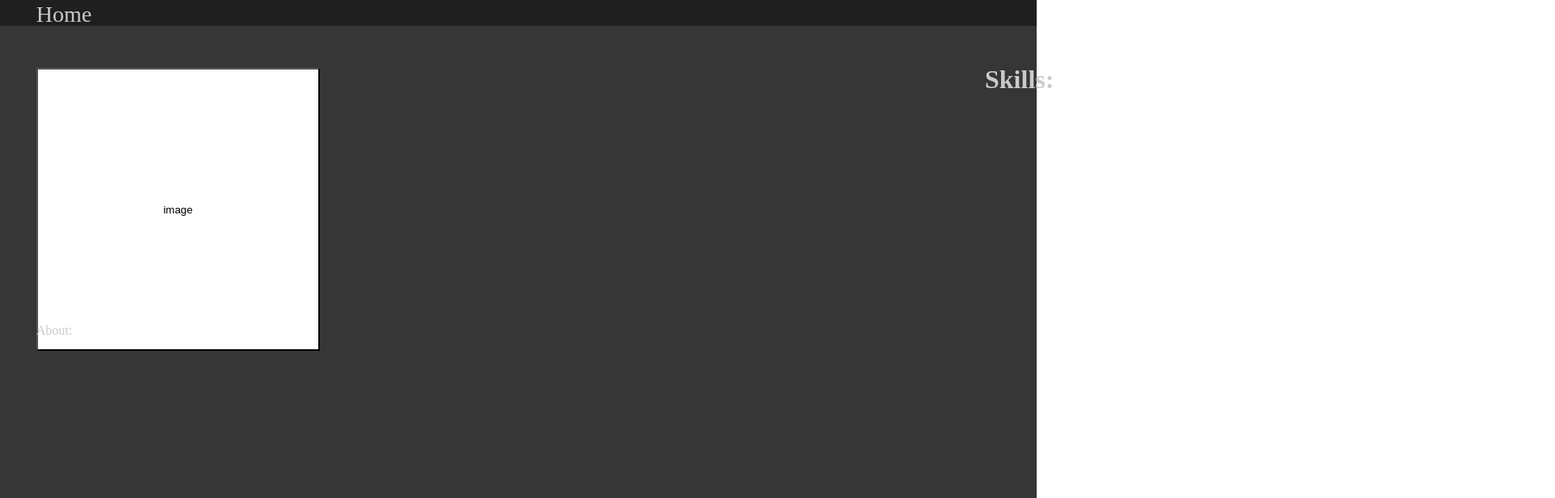
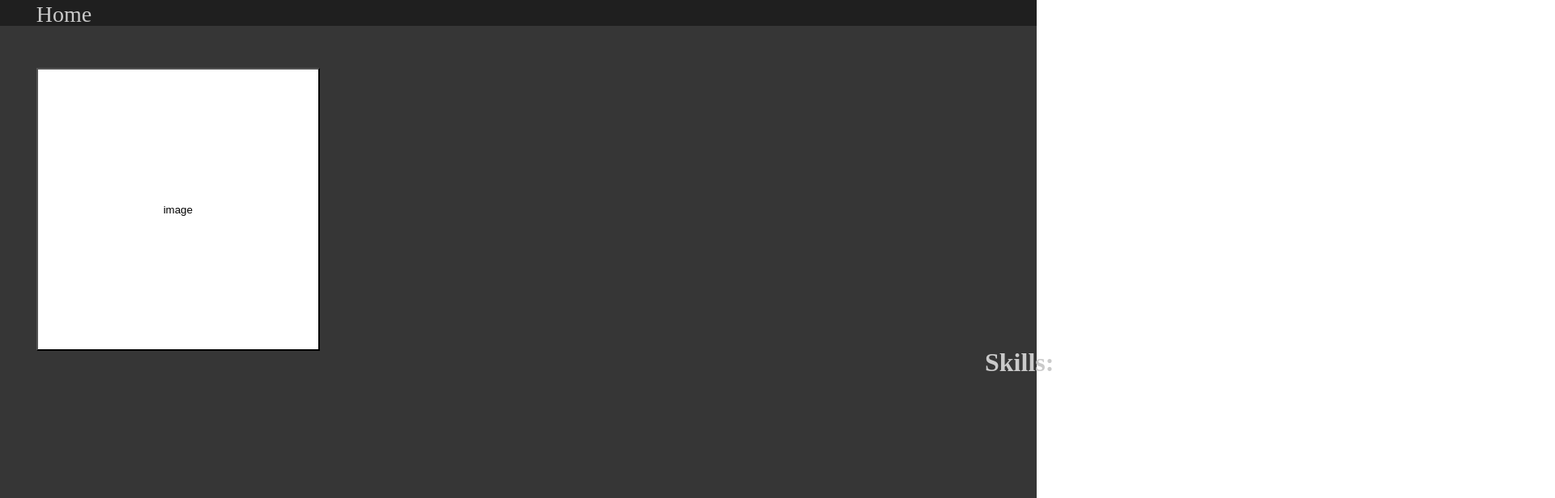
Before and after one commit to Lagendking/thing, a plain HTML site: page index.html in a window 1280 px wide. Shown: the top 616 px of the page at 81% size, 1920 px wide, since content can reach past the window. Drawn offline with Linux system fonts and the light colour scheme.

Commit message:
Update index.html

```diff
--- a/index.html
+++ b/index.html
@@ -13,9 +13,9 @@
     </div>
 
     <div style="width: 100vw; height: 125vh; background-color: rgb(54, 54, 54);">
-      <button id="Image" style="width: 350px; height: 350px; background-color: rgb(255, 255, 255); position: fixed; left: 3.5vw; top: 10.5vh;">image</button>
-      <h1 style="position: fixed; left: 95vw; top: 10vh; color: rgb(202, 202, 202);">Skills:</h1>
-      <p style="position: fixed; left: 3.5vw; top: 50vh; color: rgb(202, 202, 202);">About:</p>
+      <button id="Image" style="width: 350px; height: 350px; background-color: rgb(255, 255, 255); position: relative; left: 3.5vw; top: 10.5vh;">image</button>
+      <h1 style="position: relative; left: 95vw; top: 10vh; color: rgb(202, 202, 202);">Skills:</h1>
+      <p style="position: relative; left: 3.5vw; top: 50vh; color: rgb(202, 202, 202);">About:</p>
     </div>
 
   </body>
```
